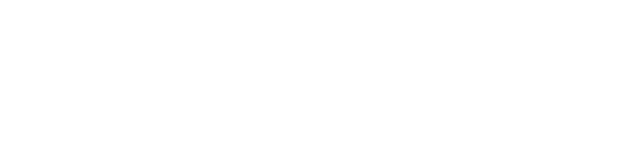
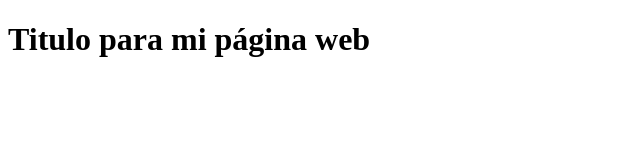
Before and after one commit to briancasas/Jap_Grupal, a plain HTML site: page index.html in a window 1280 px wide. Shown: the whole page, without its empty margins (0-640 px from the left). Drawn offline with Linux system fonts and the light colour scheme.

Commit message:
agregando titulo

```diff
--- a/index.html
+++ b/index.html
@@ -8,7 +8,7 @@
 </head>
 
 <body>
-
+<h1>Titulo para mi página web</h1>
 </body>
 
 </html>
```
